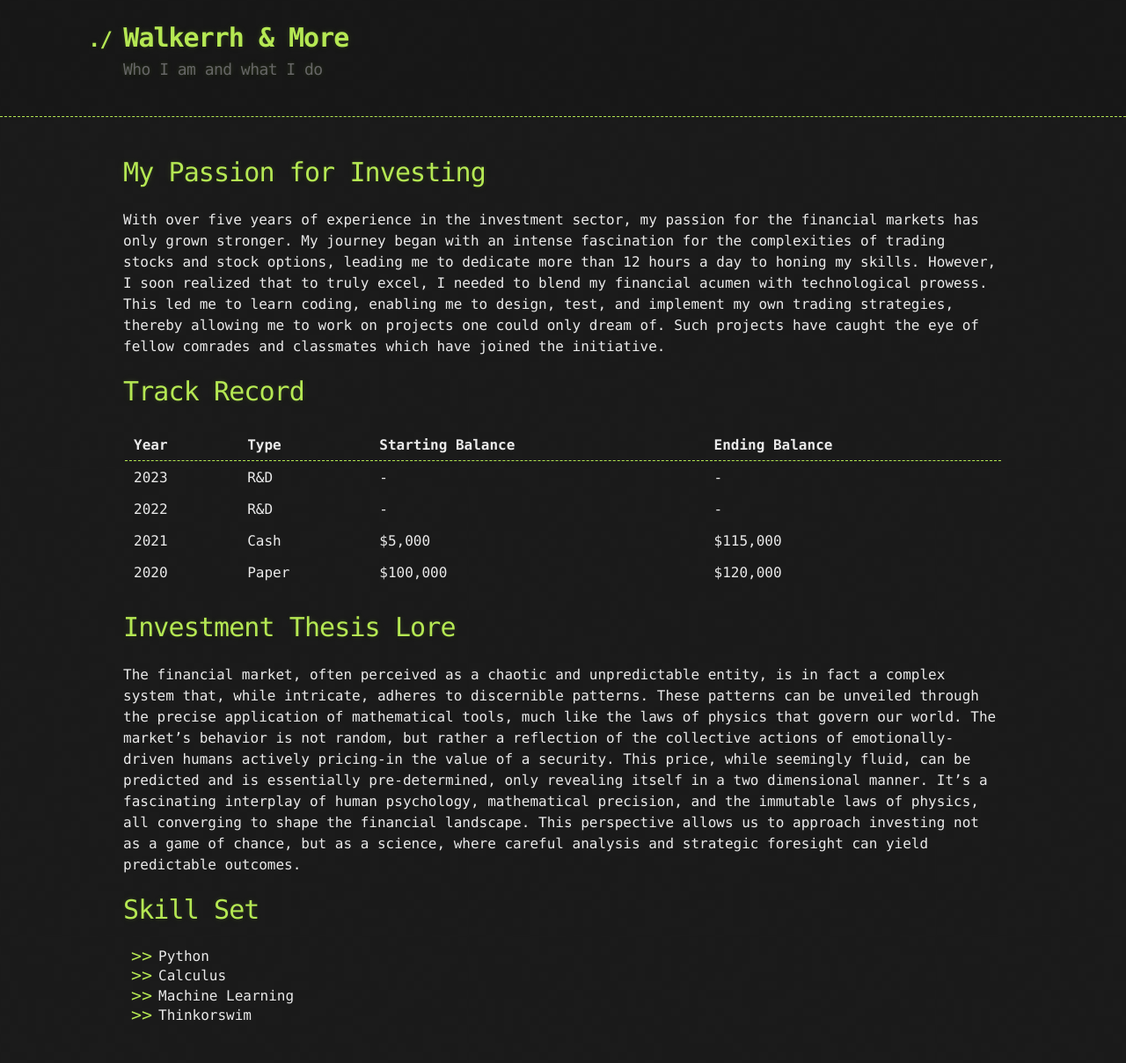
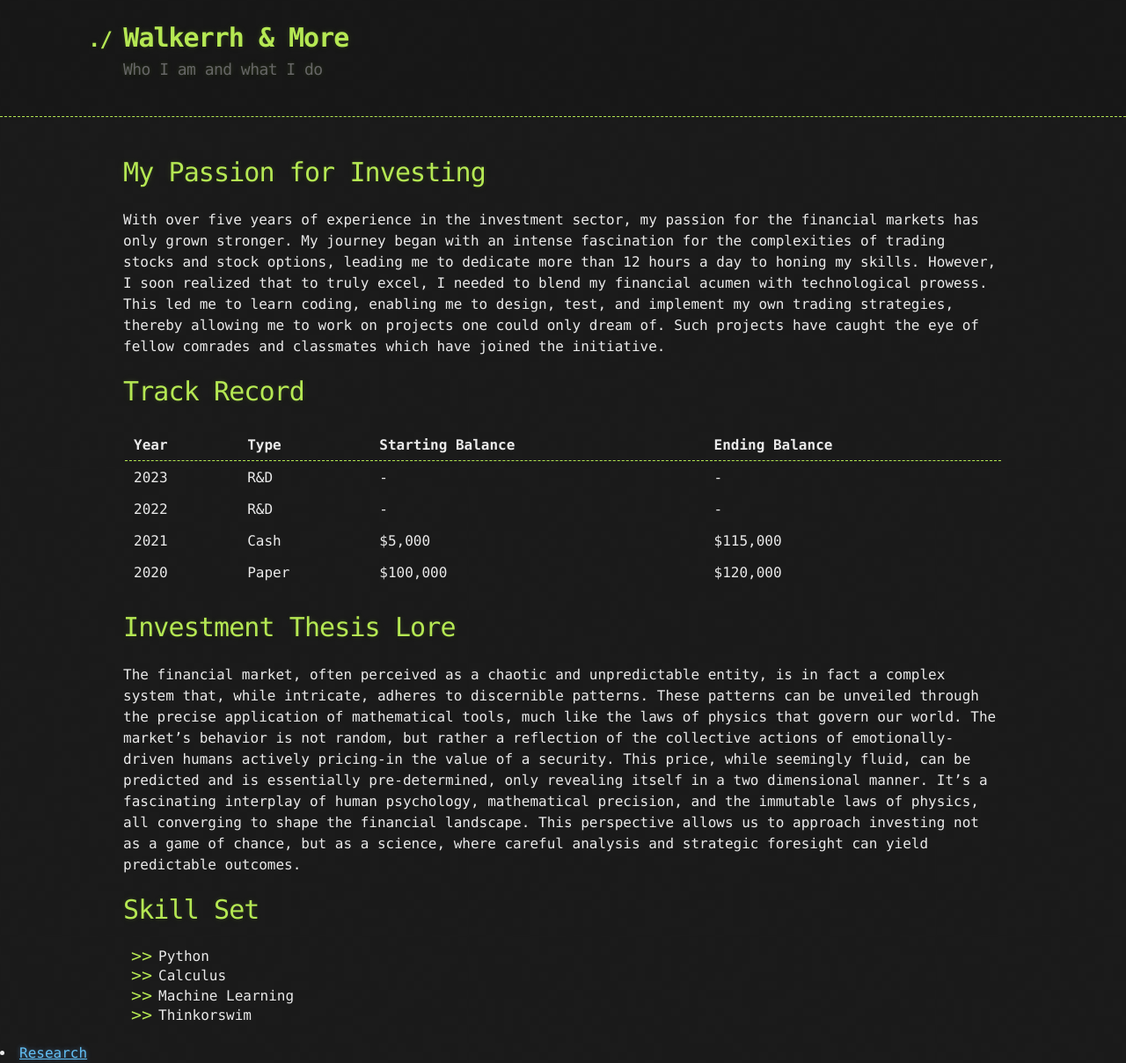
Before and after one commit to Walkerrh/walkerrh.github.io, a Jekyll site: the page built from index.md, in a window 1280 px wide. Shown: the whole page at 88% size. Built offline with Jekyll 4.4.1, drawn with Linux system fonts in a browser that asks for light colours; our own code applies the rules of GitHub Pages for plain Markdown files; before the commit the page ends 1186 px from its top, so only the background shows below that.

Commit message:
Update default.html

```diff
--- a/_layouts/default.html
+++ b/_layouts/default.html
@@ -34,5 +34,8 @@
         {{ content }}
       </section>
     </div>
+    <li class="masthead__menu-item">
+          <a href="https://xxx.github.io/home/research/">Research</a>
+        </li>
   </body>
 </html>
```
